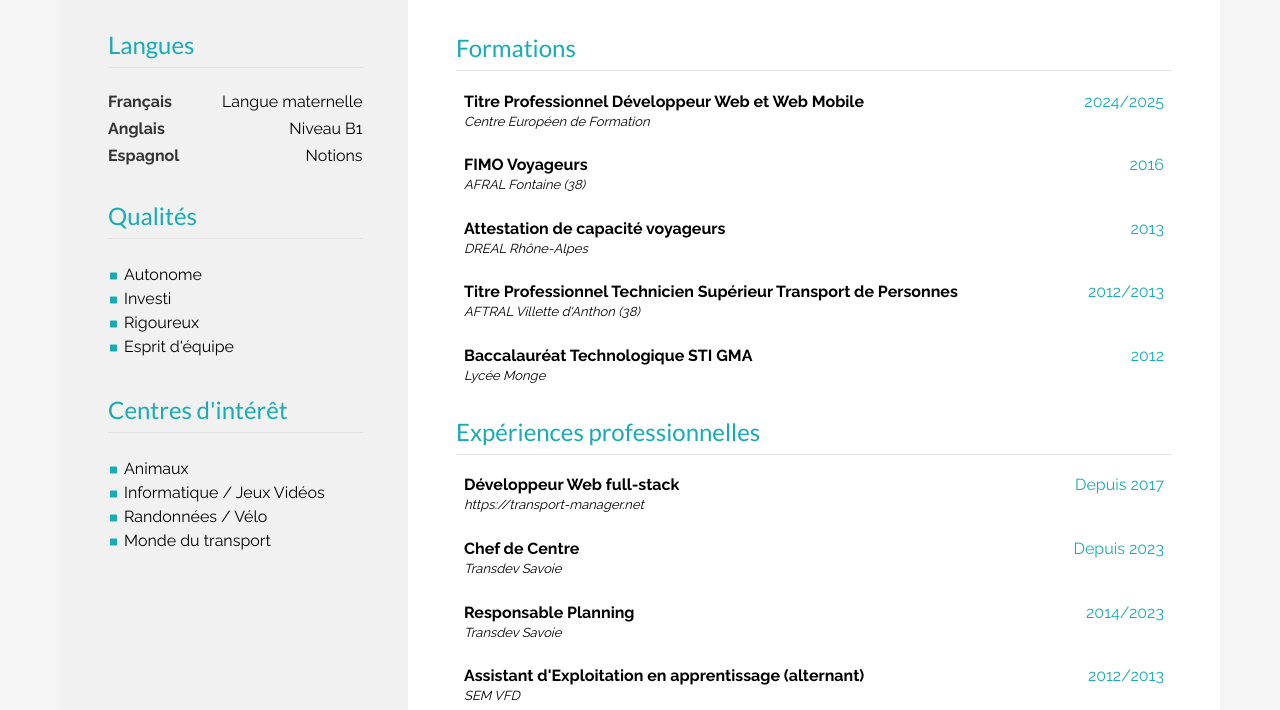
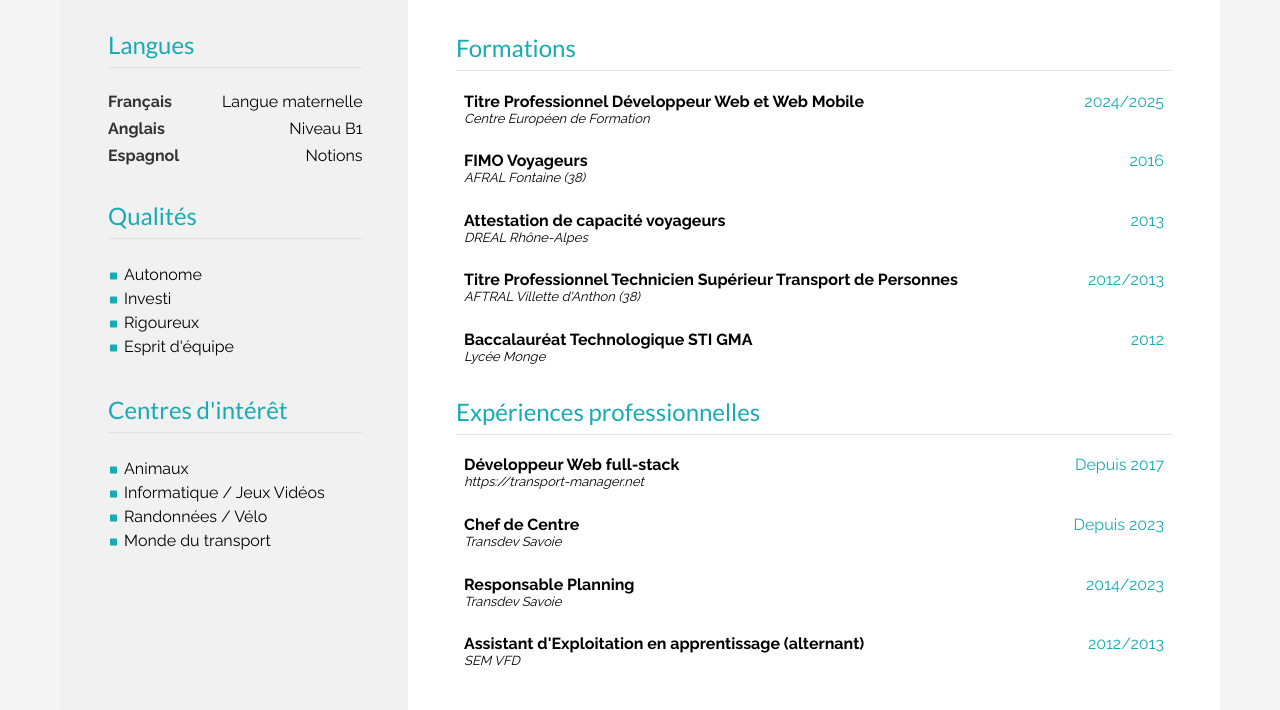
Before and after one commit to luddu73/CEF-Devoir-3-HTML-CSS, a plain HTML site: page index.html in a window 1280 px wide. Shown: the part 460-1170 px from the top of the page. Drawn offline with Linux system fonts and the light colour scheme.

Commit message:
Correction part 1

```diff
--- a/assets/css/style.css
+++ b/assets/css/style.css
@@ -291,6 +291,12 @@ h2
     margin:0.3em 0;
     padding:0.5em;
     box-sizing: border-box;
+    display: flex; /* AJOUT CORRECTION */
+    flex-wrap: wrap; /* AJOUT CORRECTION */
+}
+.item-cv p
+{
+    margin:0 0; /* AJOUT CORRECTION */
 }
 /* Ajout de l'effet dynamique */
 .item-cv:hover
@@ -302,17 +308,19 @@ h2
 .item-title
 {
     font-weight: bolder;
+    width:85%; /* AJOUT CORRECTION */
 }
 .date
 {
     color:#17abb3;
     text-align:right;
-    float:right;
+    width:15%;/* AJOUT CORRECTION */
 }
 .item-infos
 {
     font-size: small;
     font-style: italic;
+    text-align:left;
 }
 
 /* Mise en page du footer */
--- a/index.html
+++ b/index.html
@@ -1,31 +1,37 @@
 <!DOCTYPE html>
 <html lang="fr">
+
 <head>
     <meta charset="UTF-8">
     <meta name="viewport" content="width=device-width, initial-scale=1.0">
     <title>Curriculum Vitæ de Ludovic CARRIL - Développeur web et web mobile</title>
-    <meta name="description" content="Développeur Web en formation, 10 ans d'expérience dans le transport. Je développe également un projet de jeu en ligne sur navigateur, alliant mes connaissance professionnelles et mes compétences en développement.">
+    <meta name="description"
+        content="Développeur Web en formation, 10 ans d'expérience dans le transport. Je développe également un projet de jeu en ligne sur navigateur, alliant mes connaissance professionnelles et mes compétences en développement.">
     <link rel="shortcut icon" type="image/ico" href="../assets/img/favicon.ico">
     <link rel="stylesheet" href="../assets/css/style.css">
 </head>
+
 <body>
     <header>
         <div class="photo">
-            <a href="../assets/img/Photo-Ludovic-CARRIL.jpg" target="_blank" aria-label="Ouvrir la photo de Ludovic"><img src="../assets/img/photo-Ludovic-CARRIL.jpg" alt="Photo de profil de Ludovic CARRIL"></a>
+            <a href="../assets/img/Photo-Ludovic-CARRIL.jpg" target="_blank"
+                aria-label="Ouvrir la photo de Ludovic"><img src="../assets/img/photo-Ludovic-CARRIL.jpg"
+                    alt="Photo de profil de Ludovic CARRIL"></a>
         </div>
         <!-- Ajout de header dans le bloc header-contact et mise en forme sous flex -->
         <div class="header-contact">
-            <div>
-                <h1>Ludovic CARRIL</h1>
-            </div>
-            <div>
-                <p class="search-post">Développeur Web et Web Mobile</p>
-            </div>
-             <!-- Le tél est faux, l'adresse est vague, le mail est vrai (mail pro pour développement) -->
+            <h1>Ludovic CARRIL</h1> <!-- Retrait des balises div superflue -->
+            <p class="search-post">Développeur Web et Web Mobile</p> <!-- Retrait des balises div superflue -->
+            <!-- Le tél est faux, l'adresse est vague, le mail est vrai (mail pro pour développement) -->
             <address>
-                <p><a href="mailto:ludo.agtm@outlook.fr" aria-label="Envoyer un email à Ludovic"><img class="head-icon" src="../assets/img/email.svg" alt="Icone pour email"> ludo.agtm@outlook.fr</a></p>
-                <p><a href="tel:0606060606" aria-label="Téléphoner à Ludovic"><img class="head-icon" src="../assets/img/phone.svg" alt="Icone pour téléphone"> 06 06 06 06 06</a></p>
-                <p><a aria-label="Voir où se situe Ludovic" href="https://www.google.fr/maps/place/Savoie/@45.4941727,5.7443825,195031m/data=!3m2!1e3!4b1!4m6!3m5!1s0x478bd21efc2354d3:0x308ab2ae4b92a10!8m2!3d45.4932045!4d6.4724!16zL20vMG0wZDY?entry=ttu&g_ep=EgoyMDI0MTAxNS4wIKXMDSoASAFQAw%3D%3D" target="_blank"><img class="head-icon" src="../assets/img/adress.svg" alt="Icone pour adresse"> Savoie</a></p>
+                <p><a href="mailto:ludo.agtm@outlook.fr" aria-label="Envoyer un email à Ludovic"><img class="head-icon"
+                            src="../assets/img/email.svg" alt="Icone pour email"> ludo.agtm@outlook.fr</a></p>
+                <p><a href="tel:0606060606" aria-label="Téléphoner à Ludovic"><img class="head-icon"
+                            src="../assets/img/phone.svg" alt="Icone pour téléphone"> 06 06 06 06 06</a></p>
+                <p><a aria-label="Voir où se situe Ludovic"
+                        href="https://www.google.fr/maps/place/Savoie/@45.4941727,5.7443825,195031m/data=!3m2!1e3!4b1!4m6!3m5!1s0x478bd21efc2354d3:0x308ab2ae4b92a10!8m2!3d45.4932045!4d6.4724!16zL20vMG0wZDY?entry=ttu&g_ep=EgoyMDI0MTAxNS4wIKXMDSoASAFQAw%3D%3D"
+                        target="_blank"><img class="head-icon" src="../assets/img/adress.svg" alt="Icone pour adresse">
+                        Savoie</a></p>
                 <p><img class="head-icon" src="../assets/img/car.svg" alt="Icone pour les permis"> Permis B, D</p>
             </address>
         </div>
@@ -37,7 +43,9 @@
                 <hr>
                 <!-- Liste sous forme de div pour faire l'alignement avec flexbox -->
                 <div class="skills-list">
-                    <div class="skills"><strong>HTML</strong><!-- Ajout de balises strong à plusieurs reprises, pour les mots clés SEO --></div>
+                    <div class="skills">
+                        <strong>HTML</strong><!-- Ajout de balises strong à plusieurs reprises, pour les mots clés SEO -->
+                    </div>
                     <div class="skills-level">
                         <!-- 4/5 étoiles -->
                         <img src="../assets/img/star-solid.svg" class="skills-icon" alt="1 étoile">
@@ -119,55 +127,68 @@
             <section aria-label="profil">
                 <h2>Profil</h2>
                 <hr>
-                <p class="profil-text">Après 10 ans au sein d'une exploitation en transports de voyageurs (8 ans tant que chargé de planning, puis 2 ans responsable de site), je suis en pleine reconvertion professionnelle.</p>
-                <p class="profil-text">Passionné de transport et d'informatiques, je développe depuis 7 ans un projet personnel : un jeu en ligne sur navigateur sur le domaine des transports. Devenir développeur web est devenu pour moi une évidence.</p>
+                <p class="profil-text">Après 10 ans au sein d'une exploitation en transports de voyageurs (8 ans tant
+                    que chargé de planning, puis 2 ans responsable de site), je suis en pleine reconvertion
+                    professionnelle.</p>
+                <p class="profil-text">Passionné de transport et d'informatiques, je développe depuis 7 ans un projet
+                    personnel : un jeu en ligne sur navigateur sur le domaine des transports. Devenir développeur web
+                    est devenu pour moi une évidence.</p>
             </section>
             <section aria-label="training">
                 <h2>Formations</h2>
                 <hr>
                 <div class="list-items-cv">
                     <div class="item-cv">
-                        <span class="item-title">Titre Professionnel Développeur Web et Web Mobile</span> <span class="date">2024/2025</span>
-                        <br><span class="item-infos">Centre Européen de Formation</span>
+                        <p class="item-title">Titre Professionnel Développeur Web et Web Mobile</p>
+                        <p class="date">2024/2025</p>
+                        <p class="item-infos">Centre Européen de Formation</p>
                     </div>
                     <div class="item-cv">
-                        <span class="item-title">FIMO Voyageurs</span> <span class="date">2016</span>
-                        <br><span class="item-infos">AFRAL Fontaine (38)</span>
+                        <p class="item-title">FIMO Voyageurs</p>
+                        <p class="date">2016</p>
+                        <p class="item-infos">AFRAL Fontaine (38)</p>
                     </div>
                     <div class="item-cv">
-                        <span class="item-title">Attestation de capacité voyageurs</span> <span class="date">2013</span>
-                        <br><span class="item-infos">DREAL Rhône-Alpes</span>
+                        <p class="item-title">Attestation de capacité voyageurs</p>
+                        <p class="date">2013</p>
+                        <p class="item-infos">DREAL Rhône-Alpes</p>
                     </div>
                     <div class="item-cv">
-                        <span class="item-title">Titre Professionnel Technicien Supérieur Transport de Personnes</span> <span class="date">2012/2013</span>
-                        <br><span class="item-infos">AFTRAL Villette d'Anthon (38)</span>
+                        <p class="item-title">Titre Professionnel Technicien Supérieur Transport de Personnes</p>
+                        <p class="date">2012/2013</p>
+                        <p class="item-infos">AFTRAL Villette d'Anthon (38)</p>
                     </div>
                     <div class="item-cv">
-                        <span class="item-title">Baccalauréat Technologique STI GMA</span> <span class="date">2012</span>
-                        <br><span class="item-infos">Lycée Monge</span>
+                        <p class="item-title">Baccalauréat Technologique STI GMA</p>
+                        <p class="date">2012</p>
+                        <p class="item-infos">Lycée Monge</p>
                     </div>
                 </div>
             </section>
             <!-- N'ayant jamais fait de stages mais ayant eu beaucoup plus de formations, je n'ai pas implémentés de partie l'e concernant -->
-            <section  aria-label="experiencies">
+            <section aria-label="experiencies">
                 <h2>Expériences professionnelles</h2>
                 <hr>
                 <div class="list-items-cv">
                     <div class="item-cv">
-                        <span class="item-title">Développeur Web full-stack</span> <span class="date">Depuis 2017</span>
-                        <br><span class="item-infos">https://transport-manager.net</span>
+                        <p class="item-title">Développeur Web full-stack</p>
+                        <p class="date">Depuis 2017</p>
+                        <p class="item-infos">https://transport-manager.net</p>
                     </div>
                     <div class="item-cv">
-                        <span class="item-title">Chef de Centre</span> <span class="date">Depuis 2023</span>
-                        <br><span class="item-infos">Transdev Savoie</span>
+                        <p class="item-title">Chef de Centre</p>
+                        <p class="date">Depuis 2023</p>
+                        <p class="item-infos">Transdev Savoie</p>
                     </div>
                     <div class="item-cv">
-                        <span class="item-title">Responsable Planning</span> <span class="date">2014/2023</span>
-                        <br><span class="item-infos">Transdev Savoie</span>
+                        <p class="item-title">Responsable Planning</p>
+                        <p class="date">2014/2023</p>
+                        <p class="item-infos">Transdev Savoie</p>
                     </div>
                     <div class="item-cv">
-                        <span class="item-title">Assistant d'Exploitation en apprentissage (alternant)</span> <span class="date">2012/2013</span>
-                        <br><span class="item-infos">SEM VFD</span>
+                        <p class="item-title">Assistant d'Exploitation en apprentissage (alternant)</p>
+                        <p class="date">2012/2013</p>
+                        <p class="item-infos">SEM VFD</p>
                     </div>
                 </div>
             </section>
@@ -175,11 +196,17 @@
     </main>
     <footer>
         <div class="social-network">
-            <div><a href="https://www.linkedin.com/in/ludovic-carril-377b34116/" target="_blank" aria-label="Voir le profil Linkedin de Ludovic"><img class="social-network--icon" src="../assets/img/logo-linkedin.svg" alt="Logo Linkedin"></a></div>
-            <div><a href="https://github.com/luddu73" target="_blank" aria-label="Voir le profil GitHub de Ludovic"><img class="social-network--icon" src="../assets/img/logo-github.svg" alt="Logo Github"></a></div>
-            <div><a href="https://www.instagram.com/ludovic.carril/" target="_blank" aria-label="Voir le profil Instagram de Ludovic"><img class="social-network--icon" src="../assets/img/logo-instagram.svg" alt="Logo Instagram"></a></div>
+            <div><a href="https://www.linkedin.com/in/ludovic-carril-377b34116/" target="_blank"
+                    aria-label="Voir le profil Linkedin de Ludovic"><img class="social-network--icon"
+                        src="../assets/img/logo-linkedin.svg" alt="Logo Linkedin"></a></div>
+            <div><a href="https://github.com/luddu73" target="_blank" aria-label="Voir le profil GitHub de Ludovic"><img
+                        class="social-network--icon" src="../assets/img/logo-github.svg" alt="Logo Github"></a></div>
+            <div><a href="https://www.instagram.com/ludovic.carril/" target="_blank"
+                    aria-label="Voir le profil Instagram de Ludovic"><img class="social-network--icon"
+                        src="../assets/img/logo-instagram.svg" alt="Logo Instagram"></a></div>
         </div>
         <p>Mis à jour le : <time datetime="2024-10-19">19/10/2024</time></p>
     </footer>
 </body>
+
 </html>
```
Also changed, not shown: VALIDATION-W3C/Valid-W3C-css.png (added), VALIDATION-W3C/Valid-W3C-html.png (added), 1 other file.
